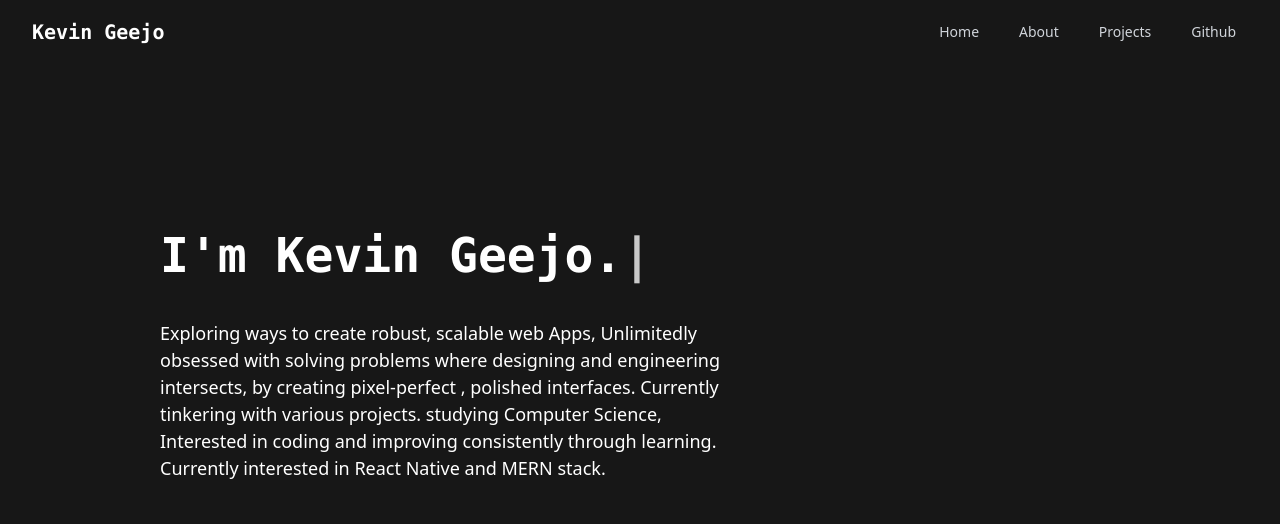
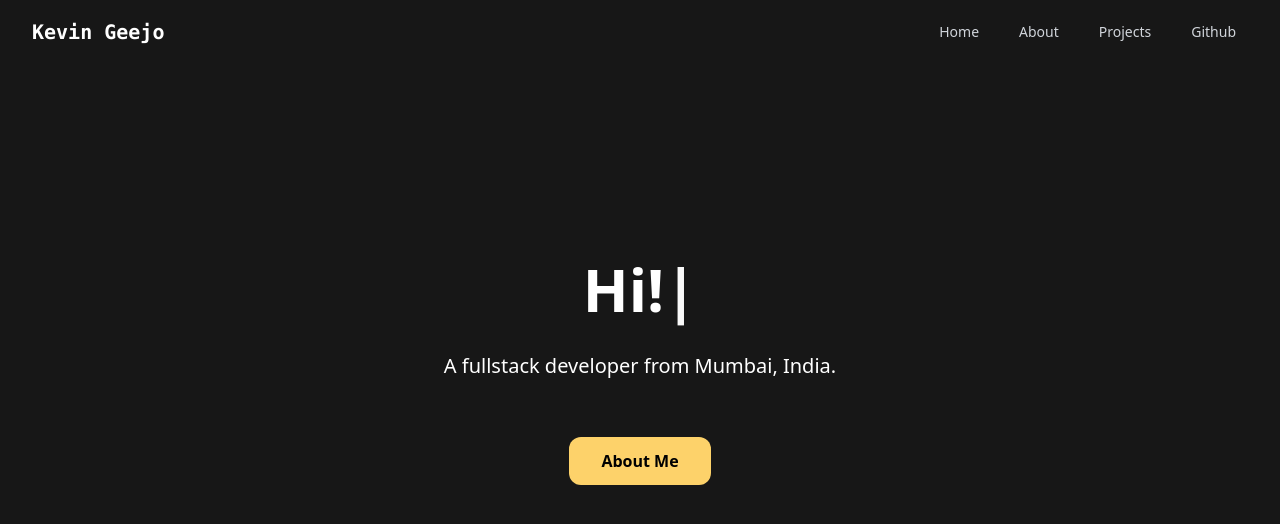
Before and after one commit to KevinGeejo/Portfolio_React, a React (Create React App) app: page / in a window 1280 px wide. Shown: the top 524 px of the page. Built offline with nearby package versions, Linux system fonts and the light colour scheme.

Commit message:
Update App.jsx, Hero.jsx, and Navbar.jsx

```diff
--- a/src/App.jsx
+++ b/src/App.jsx
@@ -3,12 +3,17 @@
 import React from 'react';
 import Navbar from './components/Navbar';
 import Hero from './components/Hero';
+import About from './components/About';
+
 
 function App() {
   return (
-    <div>
+
+
+    <div className='h-auto w-auto'>
       <Navbar/>
       <Hero/>
+      <About />
     </div>
   );
 }
--- /dev/null
+++ b/src/components/About.jsx
@@ -0,0 +1,11 @@
+import React from 'react'
+
+const About = () => {
+  return (
+    <div className="container mx-auto max-w-5xl px-8 justify-center">
+
+    </div>
+  )
+}
+
+export default About
--- a/src/components/Hero.jsx
+++ b/src/components/Hero.jsx
@@ -4,19 +4,24 @@ import Typed from 'react-typed';
 
 const Hero = () => {
     return (
-        <div className="container mx-auto max-w-5xl px-8 my-5">
-            <div className="bg-[#171717] text-white py-20 flex justify-left items-left">
-                <div className="flex flex-col items-start text-left"> {/* Modified className */}
+        <div className="container mx-auto max-w-5xl px-8   justify-center">
+            <div className="bg-[#171717] text-white py-20 flex justify-left items-left mt-[12%] justify-center flex-col">
+                <div className="flex flex-col items-center text-left py-auto justify-center"> {/* Modified className */}
                     {/* <h1 className="text-4xl font-bold mb-4 pt-[7%]  font-mono">Hi, I'm Kevin Geejo. </h1> */}
-                    <Typed className="text-5xl font-bold mb-4 pt-[7%]  font-mono" strings={['Hi!', "I'm Kevin Geejo."]} typeSpeed={60} backSpeed={60} ></Typed>
-                    <div className='container pr-[40%]'>
-                    <p className="text-[18px] mb-8 pt-[25px] text-left">Exploring ways to create robust, scalable web Apps, Unlimitedly obsessed with solving problems where designing and engineering intersects, by creating pixel-perfect , polished interfaces. Currently tinkering with various projects. studying Computer Science, Interested in coding and improving consistently through learning. Currently interested in React Native and MERN stack.</p>
+                    <Typed className="text-6xl mb-4  font-extrabold" strings={['Hi!', "I'm Kevin Geejo."]} typeSpeed={60} backSpeed={60} loop loopCount={2}></Typed>
+                    <div className='container  content-center'>
+                    {/* <p  className=" m-16 text-[17px]   text-center font-inter font-extrabold justify-self-center">Exploring ways to create robust, scalable web Apps, Unlimitedly obsessed with solving problems where designing and engineering intersects, by creating pixel-perfect , polished interfaces. Currently tinkering with various projects. studying Computer Science, Interested in coding and improving consistently through learning. Currently interested in React Native and MERN stack.</p> */}
+                    <p  className=" mx-14 mb-14 mt-4 text-[20px] hover:text-[#fdd26a]  text-center font-inter font-medium justify-self-center">A fullstack developer from Mumbai, India.</p>
 
                     </div>
                     {/* <button className="bg-[#5bca9d] hover:bg-[#eeeeee] text-black font-bold py-3 px-8 rounded">
                         Get Started
                     </button> */}
                 </div>
+                <div className='flex justify-center'>
+                    <button className="bg-[#fdd26a] hover:bg-[#eeeeee] text-black font-bold py-3 px-8 rounded-xl">About Me</button>
+                </div>
+
             </div>
         </div>
     );
--- a/src/components/Navbar.jsx
+++ b/src/components/Navbar.jsx
@@ -1,5 +1,6 @@
 import React, {useState} from 'react';
 import { MdClose, MdMenu } from "react-icons/md";
+
 
 
 
@@ -11,12 +12,12 @@ const Navbar = () => {
     }
 
     return (
-        <nav className="bg-[#171717]">
+        <nav className="bg-[#171717] justify-center items-center">
             <div className="max-w-7xl mx-auto px-4 sm:px-6 lg:px-8">
                 <div className="flex items-center justify-between h-16">
                     <div className="flex items-center">
                         <div className="flex-shrink-0">
-                           <h1 className="text-xl text-white font-bold font-mono">Kevin Geejo</h1>
+                           <h1 href="#" className="text-xl text-white font-bold font-mono">Kevin Geejo</h1>
                         </div>
                     </div>
                     <div className="hidden md:flex">
@@ -33,7 +34,7 @@ const Navbar = () => {
                         </div>
                     </div>
                     <div onClick={handleNav} className='block md:hidden'>
-                        {!nav ? <MdClose color='white' size={30}/> : <MdMenu size={30} color='white'/>}
+                        {nav ? <MdClose color='white' size={30}/> : <MdMenu size={30} color='white'/>}
 
                     </div>
                 </div>
--- a/src/index.css
+++ b/src/index.css
@@ -1,9 +1,14 @@
+@import url('https://fonts.googleapis.com/css2?family=Inter:wght@800&display=swap');
 @tailwind base;
 @tailwind components;
 @tailwind utilities;
 
+* {
+  margin: 0;
+  padding: 0;
+  box-sizing: border-box;
+}
 
 body {
-
   background-color: rgb(23, 23, 23);
 }
--- a/tailwind.config.js
+++ b/tailwind.config.js
@@ -1,11 +1,12 @@
 /** @type {import('tailwindcss').Config} */
 module.exports = {
   content: [
-    "./src/**/*.{js,jsx,ts,tsx}",
+    "./public/index.html", "./src/**/*.{js,jsx,ts,tsx,css}",
   ],
   extend: {
       fontFamily: {
-        'mono': ['Menlo', 'ui-monospace', 'SFMono-Regular', 'Monaco', 'Consolas', 'Liberation Mono', 'Courier New', 'monospace']
+        'mono': [ 'Menlo', 'ui-monospace', 'SFMono-Regular', 'Monaco', 'Consolas', 'Liberation Mono', 'Courier New', 'monospace'],
+        'inter': ['Inter' , 'sans-serif']
       }
     },
   plugins: [],
```
